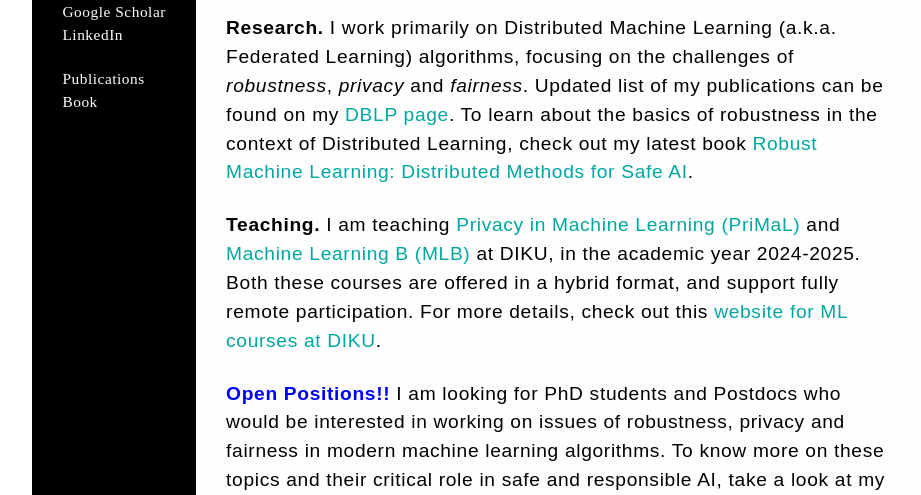
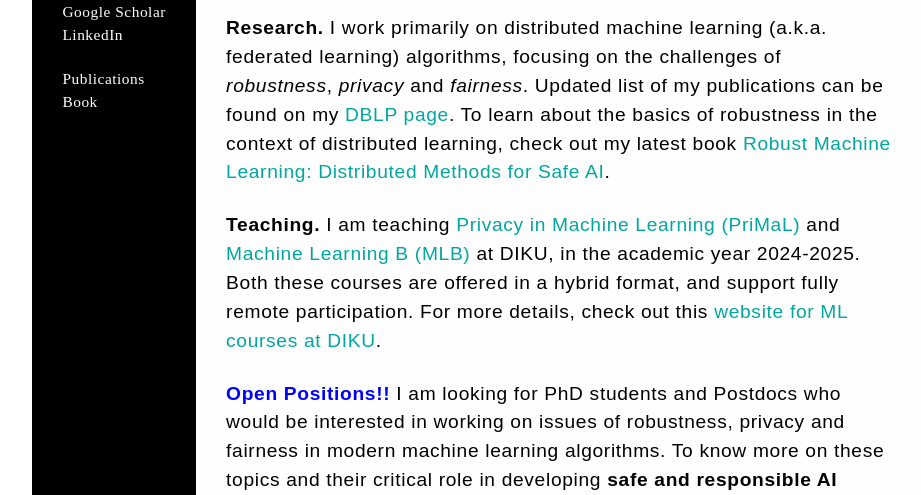
Before and after one commit to nirupam115/nirupam115.github.io, a plain HTML site: page index.html in a window 1280 px wide. Shown: the part 266-761 px from the top of the page, without its empty margins (162-1083 px from the left). Drawn offline with Linux system fonts and the light colour scheme.

Commit message:
Update index.html
edits to research profile

```diff
--- a/index.html
+++ b/index.html
@@ -277,10 +277,10 @@
 				My contact information can be found on <a href = "https://nirupam115.github.io/full_CV.pdf" target = "_blank">my CV</a>.
 			</p>
 			<p>
-				<b>Research.</b> I work primarily on Distributed Machine Learning (a.k.a. Federated Learning) algorithms, focusing on the challenges of
+				<b>Research.</b> I work primarily on distributed machine learning (a.k.a. federated learning) algorithms, focusing on the challenges of
 				<i>robustness</i>, <i>privacy</i> and <i>fairness</i>. Updated list of my publications can be found on my
 				<a href = "https://dblp.org/pid/192/3250.html" target = "_blank">DBLP page</a>.
-				To learn about the basics of robustness in the context of Distributed Learning, check out my latest book
+				To learn about the basics of robustness in the context of distributed learning, check out my latest book
 				<a href = "https://link.springer.com/book/10.1007/978-981-97-0688-4" target = "_blank">Robust Machine Learning: Distributed Methods for Safe AI</a>.
 			</p>
 			<p>
@@ -291,7 +291,7 @@
 			</p>
 			<p>
 				<b style="color:blue;">Open Positions!!</b> I am looking for PhD students and Postdocs who would be interested in working on issues of robustness, privacy and fairness in modern machine learning algorithms.
-				To know more on these topics and their critical role in safe and responsible AI, take a look at my aforementioned book and <a href = "https://link.springer.com/book/10.1007/978-3-031-54827-7" target = "_blank">this book on LLMs on Cybersecurity</a>. </br>
+				To know more on these topics and their critical role in developing <b> safe and responsible AI </b> technologies, take a look at my aforementioned book and <a href = "https://link.springer.com/book/10.1007/978-3-031-54827-7" target = "_blank">this book on LLMs on Cybersecurity</a>. </br>
 				If you are interested, please write me an email and take a look at these DDSA (Danish Data Science Academy) opportunities for <a href = "https://ddsa.dk/phdfellowshipcall2025/" target = "_blank"> PhD Fellowship </a>
 				and <a href = "https://ddsa.dk/postdocfellowshipcall2025/" target = "_blank"> Postdoc Fellowship </a>. <b> Deadline for both calls: March 5, 2025 </b>.
 			</p>
```
